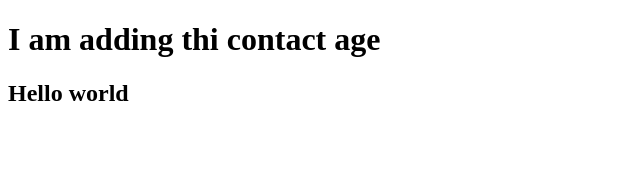
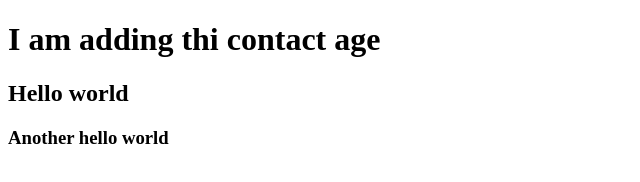
Before and after one commit to shekkumarabhi/git_pull_request, a plain HTML site: page contact.html in a window 1280 px wide. Shown: the whole page, without its empty margins (0-640 px from the left). Drawn offline with Linux system fonts and the light colour scheme.

Commit message:
Update contact.html

```diff
--- a/contact.html
+++ b/contact.html
@@ -8,5 +8,6 @@
 <body>
 <h1>I am adding thi contact age</h1>
     <h2>Hello world</h2>
+    <h3>Another hello world</h3>
 </body>
 </html>
```
